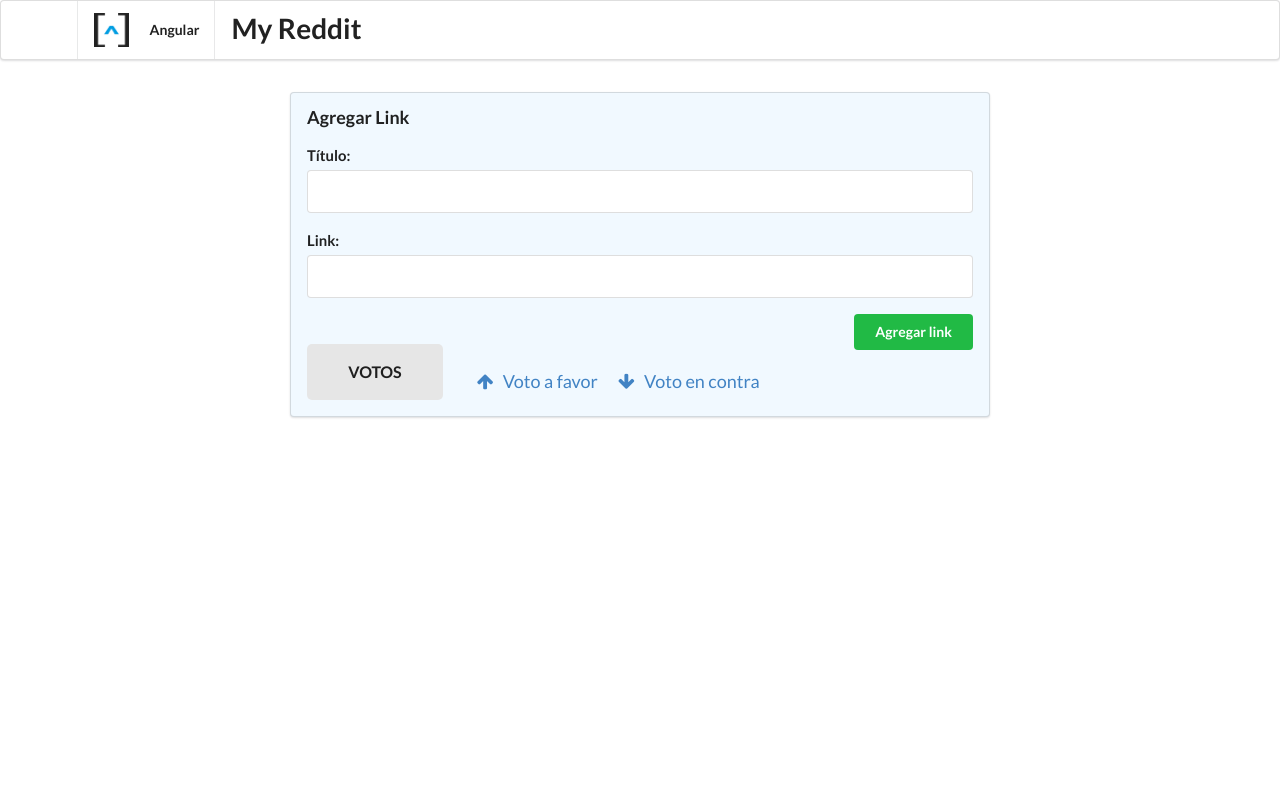
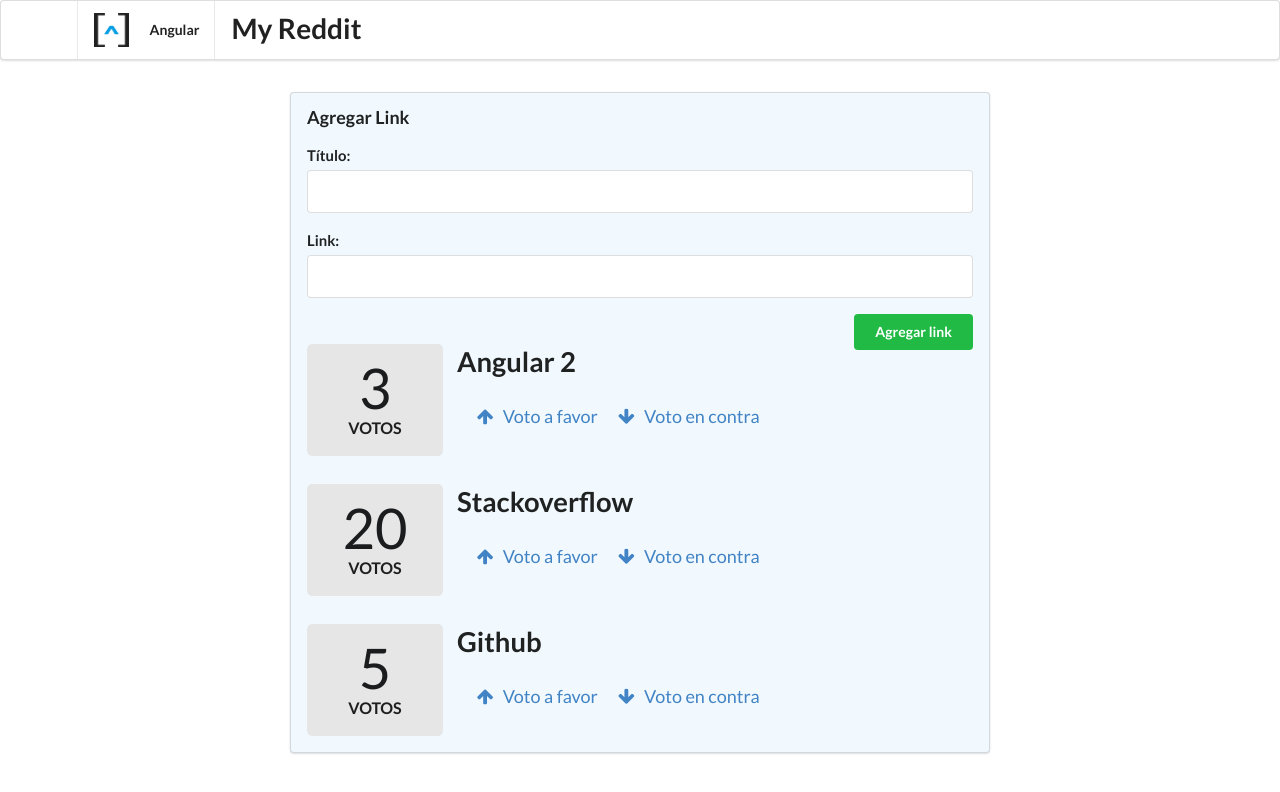
Before and after one commit to Area51TrainingCenter/angular-comercio, an Angular app: page / in a window 1280 px wide. Shown: the top 792 px of the page. Built offline with nearby package versions, Linux system fonts and the light colour scheme.

Commit message:
Article grid nos shows ok

```diff
--- a/src/app/app.component.html
+++ b/src/app/app.component.html
@@ -15,7 +15,8 @@
   </button>
 
   <div class="ui grid posts">
-    <app-article></app-article>
+    <app-article *ngFor="let article of articles"
+     [article]="article"></app-article>
   </div>
 
 </form>
--- a/src/app/article/article.component.html
+++ b/src/app/article/article.component.html
@@ -1,7 +1,7 @@
 <div class="four wide column center aligned votes">
   <div class="ui statistic">
     <div class="value">
-      {{ votes }}
+      {{ article.votes }}
     </div>
     <div class="label">
       Votos
@@ -9,8 +9,8 @@
   </div>
 </div>
 <div class="twelve wide column">
-  <a class="ui large header" href="{{ link }}">
-    {{ title }}
+  <a class="ui large header" href="{{ article.link }}">
+    {{ article.title }}
   </a>
   <ul class="ui big horizontal list voters">
     <li class="item">
--- a/src/app/article/article.component.ts
+++ b/src/app/article/article.component.ts
@@ -1,7 +1,8 @@
 import {
   Component,
   OnInit,
-  HostBinding
+  HostBinding,
+  Input
 } from '@angular/core';
 
 import { Article } from './article.model';
@@ -14,7 +15,7 @@
 export class ArticleComponent implements OnInit {
   @HostBinding('attr.class') cssClass = 'row';
 
-  article: Article;
+  @Input() article: Article;
 
   constructor() { }
 
```
